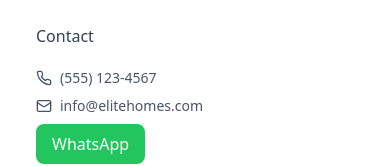
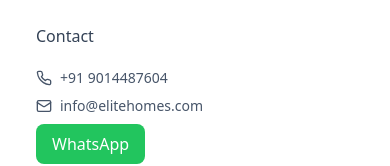
Before and after one commit to Babu-Kottacheruvu/my-start-Up-elite-home, a React (Vite) app: page / in a window 390 px wide. Both pictures are taken after a click on the button 362 px from the left and 32 px from the top of the page. Shown: the part 189-355 px from the top of the page. Built offline with nearby package versions, Linux system fonts and the light colour scheme.

Commit message:
Update project files and dependencies

```diff
--- a/src/components/Header.tsx
+++ b/src/components/Header.tsx
@@ -90,7 +90,7 @@
               <div className="px-3 py-2 space-y-2">
                 <div className="flex items-center space-x-2 text-slate-600">
                   <Phone size={16} />
-                  <span className="text-sm">(555) 123-4567</span>
+                  <span className="text-sm"><a href="tel:+919014487604">+91 9014487604</a></span>
                 </div>
                 <div className="flex items-center space-x-2 text-slate-600">
                   <Mail size={16} />
```
